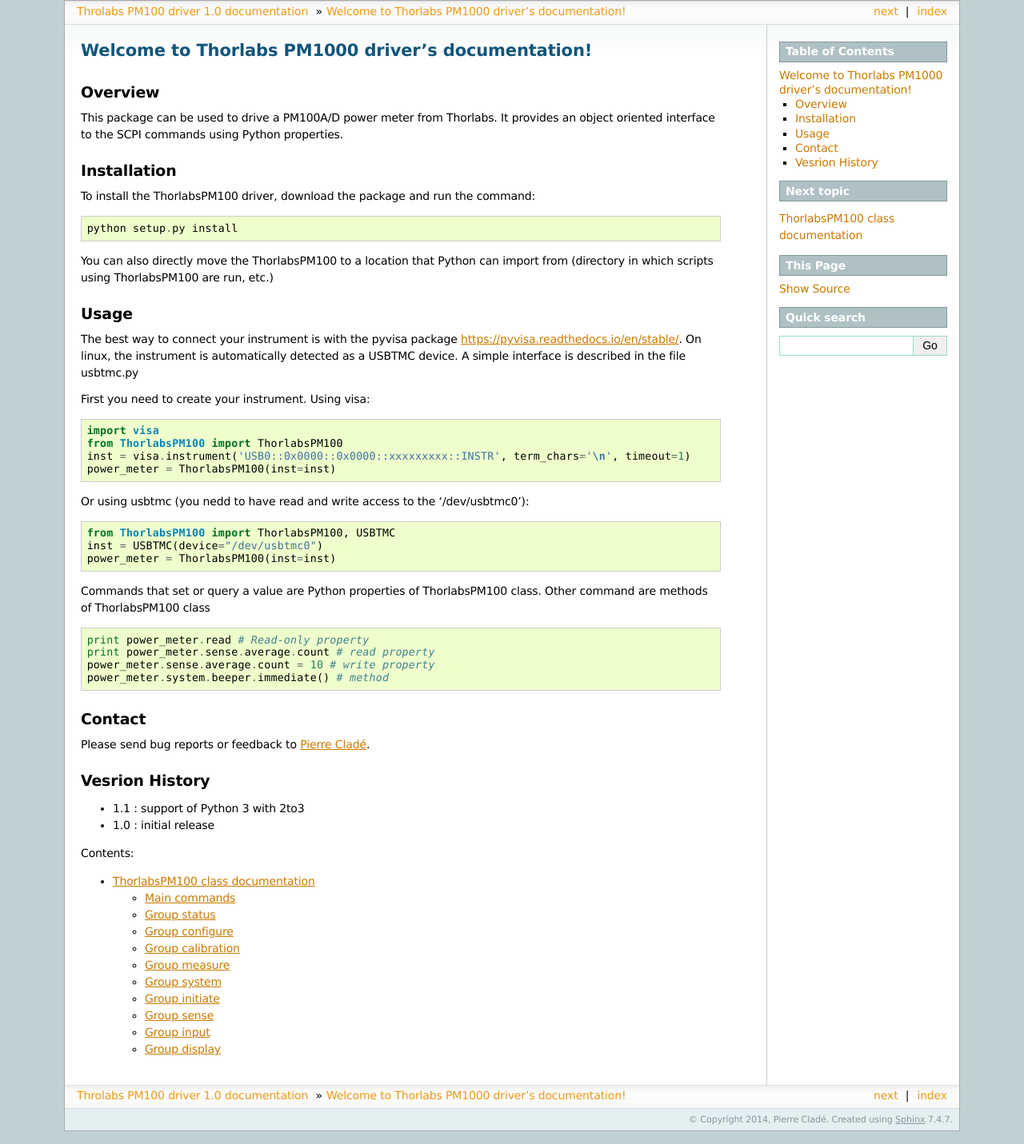
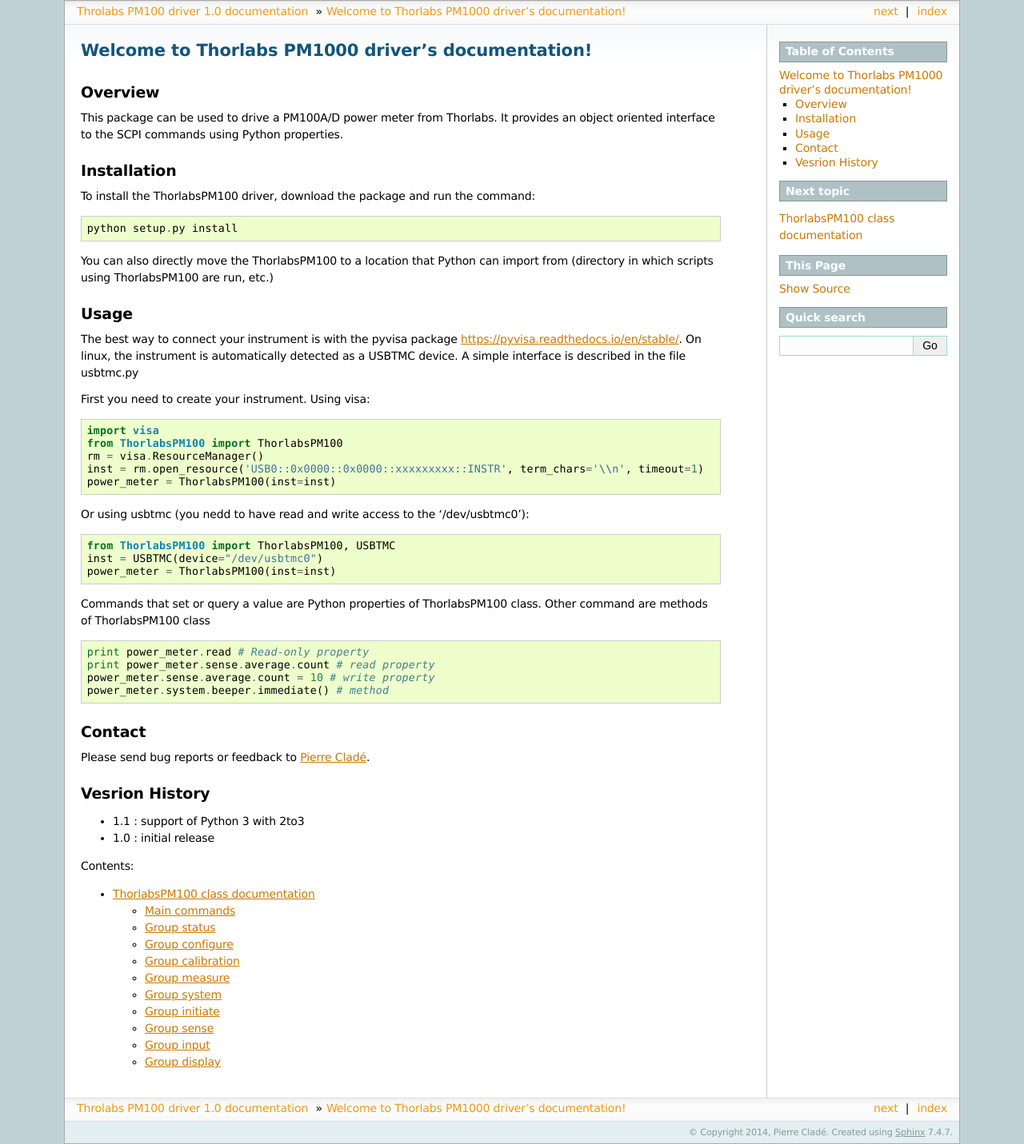
Before and after one commit to clade/ThorlabsPM100, a Sphinx documentation site: the page built from doc/index.rst, in a window 1280 px wide. Shown: the whole page at 80% size. Built offline with Sphinx 7.4.7, drawn with Linux system fonts in a browser that asks for light colours.

Commit message:
Doc compatible with the new visa package

```diff
--- a/ThorlabsPM100/__init__.py
+++ b/ThorlabsPM100/__init__.py
@@ -31,7 +31,8 @@ First you need to create your instrument. Using visa::
 
     import visa
     from ThorlabsPM100 import ThorlabsPM100
-    inst = visa.instrument('USB0::0x0000::0x0000::xxxxxxxxx::INSTR', term_chars='\\n', timeout=1)
+    rm = visa.ResourceManager()
+    inst = rm.open_resource('USB0::0x0000::0x0000::xxxxxxxxx::INSTR', term_chars='\\n', timeout=1)
     power_meter = ThorlabsPM100(inst=inst)
 
 Or using usbtmc (you nedd to have read and write access to the '/dev/usbtmc0')::
--- a/doc/long_description.txt
+++ b/doc/long_description.txt
@@ -25,7 +25,8 @@ First you need to create your instrument. Using visa::
 
     import visa
     from ThorlabsPM100 import ThorlabsPM100
-    inst = visa.instrument('USB0::0x0000::0x0000::xxxxxxxxx::INSTR', term_chars='\n', timeout=1)
+    rm = visa.ResourceManager()
+    inst = rm.open_resource('USB0::0x0000::0x0000::xxxxxxxxx::INSTR', term_chars='\\n', timeout=1)
     power_meter = ThorlabsPM100(inst=inst)
 
 Or using usbtmc (you nedd to have read and write access to the '/dev/usbtmc0')::
```
Also changed, not shown: README.md (+2 -1 lines).
